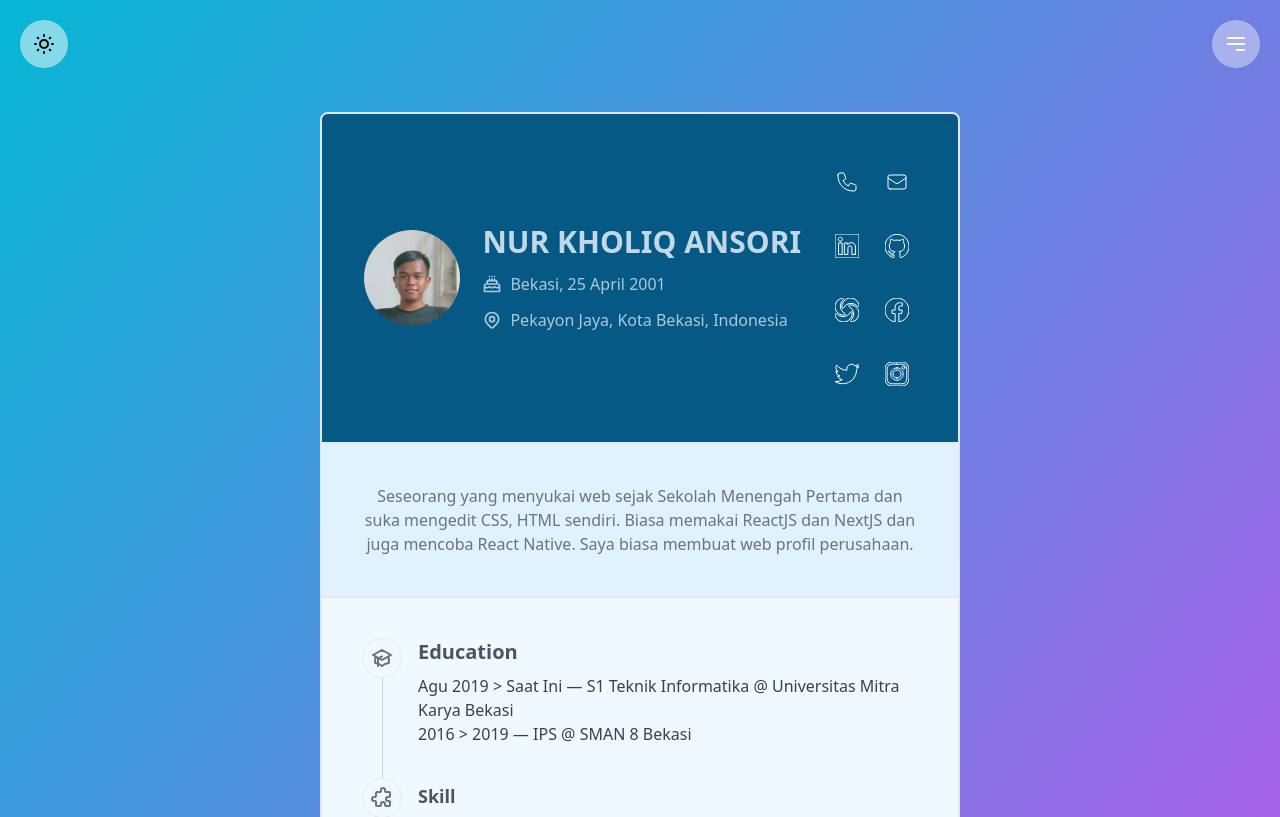
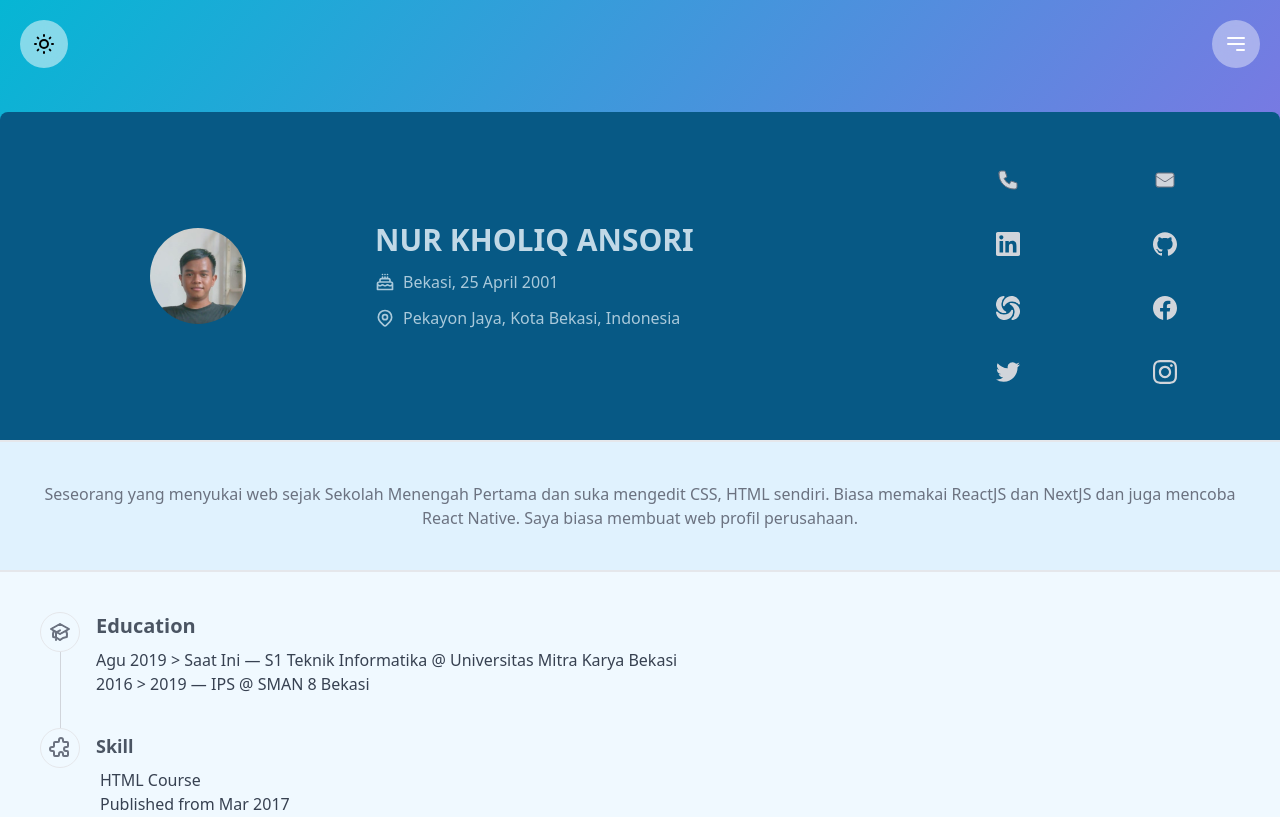
Before and after one commit to nurkholiqansori/nka-portofolio-v2, a Next.js app: page /about in a window 1280 px wide. Shown: the top 817 px of the page. Built offline with nearby package versions, Linux system fonts and the light colour scheme.

Commit message:
Common Fixed

```diff
--- a/components/CV.tsx
+++ b/components/CV.tsx
@@ -8,10 +8,15 @@ import Timeline from './Timeline'
 const CV: React.FunctionComponent<any> = (props) => {
   return (
     <>
-      <div className='w-96 md:w-1/2 mx-auto mb-10 border-2 rounded-lg overflow-hidden'>
+      <div className='mx-auto mb-10 rounded-lg overflow-hidden'>
         <div className='grid md:grid-flow-col gap-5 items-center p-10 border-b-2 bg-sky-800'>
           <div className='w-24 h-24 rounded-full overflow-hidden mx-auto z-0'>
-            <Image src={myPic} placeholder='blur' objectFit='cover' alt='My Picture' />
+            <Image
+              src={myPic}
+              placeholder='blur'
+              objectFit='cover'
+              alt='My Picture'
+            />
           </div>
           <div className='grid items-center gap-3'>
             <div className='text-3xl font-semibold text-sky-50 text-opacity-80'>
@@ -63,17 +68,17 @@ const CV: React.FunctionComponent<any> = (props) => {
               {data.contact.map((i) => (
                 <div
                   key={i.id}
-                  className={`bg-[#${i.color}] p-2 m-2 w-10 h-10 flex justify-center items-center rounded-full hover:scale-95 cursor-pointer overflow-hidden mx-auto text-white`}
+                  className={`bg-[#${i.color}] p-2 m-2 w-10 h-10 flex justify-center items-center rounded-full hover:scale-95 cursor-pointer overflow-hidden mx-auto text-gray-500`}
                 >
                   <Link href={i.link}>
                     <a title={i.name} target='_blank' rel='noopener noreferrer'>
                       <div>
                         <svg
                           xmlns='http://www.w3.org/2000/svg'
-                          className='h-6 w-6'
+                          className='h-6 w-6 fill-gray-300'
                           viewBox='0 0 24 24'
+                          stroke='currentColor'
                           fill='none'
-                          stroke='currentColor'
                           role='img'
                         >
                           <path
@@ -91,16 +96,15 @@ const CV: React.FunctionComponent<any> = (props) => {
               {data.socMed.map((i) => (
                 <div
                   key={i.id}
-                  className={`bg-[#${i.color}] p-2 m-2 w-10 h-10 flex justify-center items-center rounded-full hover:scale-95 cursor-pointer overflow-hidden mx-auto text-white`}
+                  className={`bg-[#${i.color}] p-2 m-2 w-10 h-10 flex justify-center items-center rounded-full hover:scale-95 cursor-pointer overflow-hidden mx-auto `}
                 >
                   <Link href={i.link}>
                     <a title={i.name} target='_blank' rel='noopener noreferrer'>
                       <svg
                         xmlns='http://www.w3.org/2000/svg'
-                        className='h-6 w-6'
+                        className='h-6 w-6 fill-gray-300'
                         viewBox='0 0 24 24'
                         fill='none'
-                        stroke='currentColor'
                         role='img'
                       >
                         <path
--- a/components/CardExperience.tsx
+++ b/components/CardExperience.tsx
@@ -12,7 +12,7 @@ const CardExperience = (props: Props) => {
 
   return (
     <>
-      <div className='grid grid-cols-1 sm:grid-cols-2 md:grid-cols-3 lg:grid-cols-4 items-center justify-center mx-10 gap-3 md:gap-10 text-center relative md:left-1/2 md:-translate-x-1/2 mb-10'>
+      <div className='grid grid-cols-1 sm:grid-cols-2 md:grid-cols-3 lg:grid-cols-4 mx-10 gap-3 md:gap-10 text-center mb-10'>
         {data.experience.map((i, index) => (
           <div key={index}>
             <div className='bg-white dark:bg-black dark:bg-opacity-30 bg-opacity-80 backdrop-blur-md p-3 rounded-lg'>
--- a/pages/_app.tsx
+++ b/pages/_app.tsx
@@ -35,7 +35,7 @@ function MyApp({ Component, pageProps }: AppProps) {
   return (
     <ThemeProvider attribute='class'>
       <div className='bg-gradient-to-br from-cyan-500 to-fuchsia-500 dark:from-gray-800 dark:to-black'>
-        <div className='container'>
+        <div className='container mx-auto'>
           <Component {...pageProps} />
         </div>
       </div>
```
Also changed, not shown: 1 other file (tests, documents, lock files or other folders).
